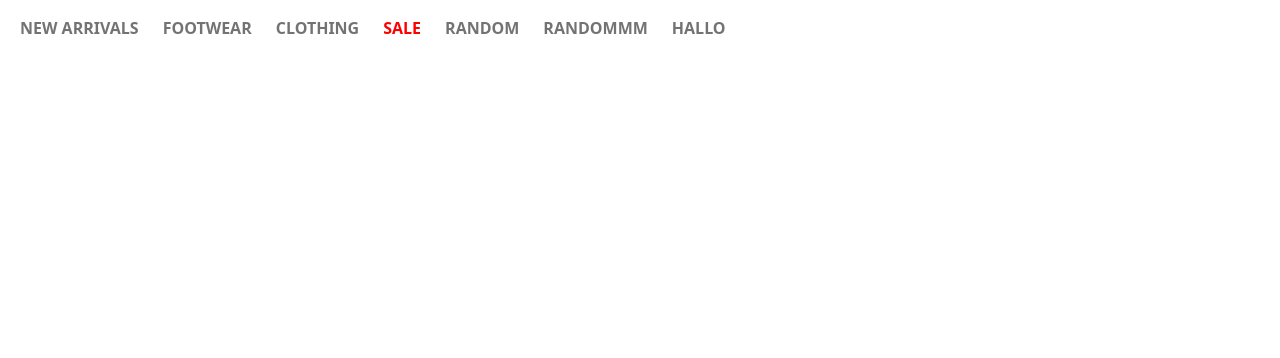
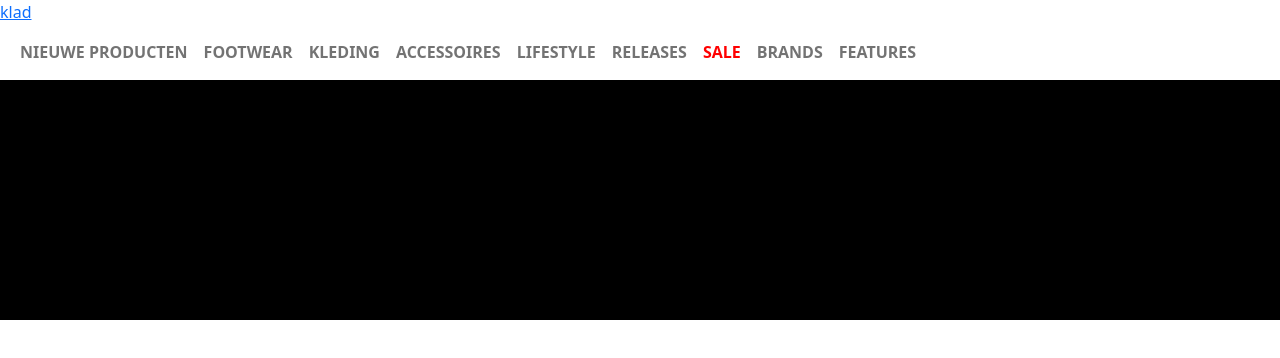
Before and after one commit to lauryngrootfaam/frontend-exercises, a website: page index.html in a window 1280 px wide. Drawn offline with nearby package versions, Linux system fonts and the light colour scheme.

Commit message:
some code to practice with js

```diff
--- a/css/style.css
+++ b/css/style.css
@@ -1,3 +1,18 @@
 .redText {
     color: #ff0000 !important;
    }
+
+   .submenu {
+    background-color: black;
+    width: 100%;
+    padding: 2em 0em;
+    position: absolute;
+    left: 0;
+    right: 0;
+    height: 30%;
+   }
+
+   .display {
+    display: none;
+
+   }
--- a/index.html
+++ b/index.html
@@ -15,22 +15,30 @@
 
 <body>
 
+    <a href="klad.html">klad</a>
 
     <nav class="navbar navbar-expand-lg navbar-light">
         <div class="container-fluid">
     <ul class="navbar-nav text-uppercase fw-bold text-dark">
-        <li class="me-2"><a href="" class="nav-link">New arrivals</a></li>
-        <li class="me-2"><a href="" class="nav-link">Footwear</a></li>
-        <li class="me-2"><a href="" class="nav-link">Clothing</a></li>
-        <li class="me-2"><a href="" class="nav-link" id="test">Sale</a></li>
-        <li class="me-2"><a href="" class="nav-link">random</a></li>
-        <li class="me-2"><a href="" class="nav-link">randommm</a></li>
-        <li class="me-2"><a href="" class="nav-link">hallo</a></li>
+        <li><a href="" class="nav-link">Nieuwe producten</a></li>
+        <li><a href="" class="nav-link test">Footwear</a></li>
+        <li><a href="" class="nav-link">Kleding</a></li>
+        <li><a href="" class="nav-link">Accessoires</a></li>
+        <li><a href="" class="nav-link">Lifestyle</a></li>
+        <li><a href="" class="nav-link">Releases</a></li>
+        <li><a href="" class="nav-link">Sale</a></li>
+        <li><a href="" class="nav-link">Brands</a></li>
+        <li><a href="" class="nav-link">Features</a></li>
     </ul>
+
 
     </nav>
 </div>
 
+<div class="submenu">
+
+
+</div>
 
 
 
--- a/index.js
+++ b/index.js
@@ -1,36 +1,35 @@
-
-
 const nav = document.querySelectorAll("a");
-let inputGebruiker= "Sale";
+let inputGebruiker = "Sale";
 
 for (let navItem of nav) {
 
-    if (navItem.textContent === inputGebruiker){
-                console.log("er is een link gelijk aan sale");
-                navItem.className += " redText";
-           }
+    if (navItem.textContent === inputGebruiker) {
+        console.log("Er is een element, " + inputGebruiker + ", in de navigatie gelijk aan de input.");
+        navItem.className += " redText";
+    } else {
+        console.log("Het navigatie-item is niet gelijk aan de input van de gebruiker");
+    }
+}
 
-           else {
-                console.log("er gebeurd niets");
-           }
+
+// Als een gebruiker met de muis over bepaalde navigatie items gaat (hover/mousover), dan bij bepaalde waarde verschijnt er submenu met categorieën
+//misschien checken of een navigatieitem een sub-catgerieen heeft, zo ja laat ze zien, zo nee gebeurd er niets
+// Bij de menuwaarde footwear, kleding, accesoires, lifestyle, releases, brands
+
+
+//bij mousover/hover event laat vlak zien // als iemand hovert over footwear, add class display none
+
+const footwearItem = document.querySelector(".test");
+const subMenu = document.getElementsByClassName("submenu");
+
+
+function showSubMenu() {
+    console.log("de functie wordt uitgevoerd bij een mouse over");
+
+    // add and delete class display
 
 }
 
+showSubMenu();
 
-
-// const navLink = document.getElementById("test");
-
-
-// function makeTextRed(navItem){
-//     if (navItem === "Sale"){
-//         console.log("er is een link gelijk aan sale");
-//         navLink.className += " redText";
-//    }
-
-//    else {
-//         console.log("er gebeurd niets");
-//    }
-
-// }
-
-// makeTextRed(navLink.textContent);
+footwearItem.addEventListener('mouseover', showSubMenu);
```
Also changed, not shown: <div class="container xxl-">.html (deleted, +0 -21 lines), klad.html (added, +54 -0 lines), klad.js (added, +29 -0 lines).
